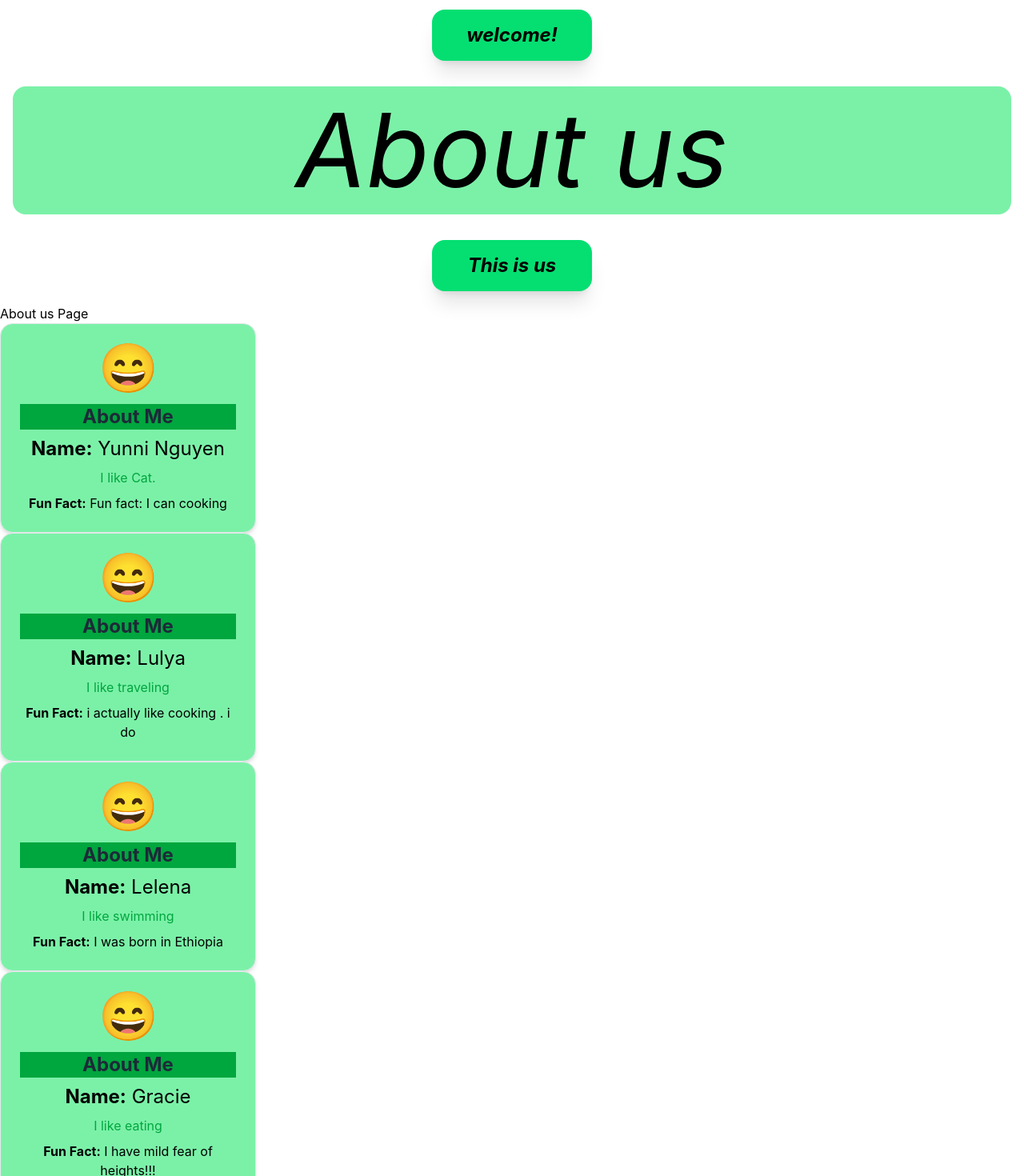
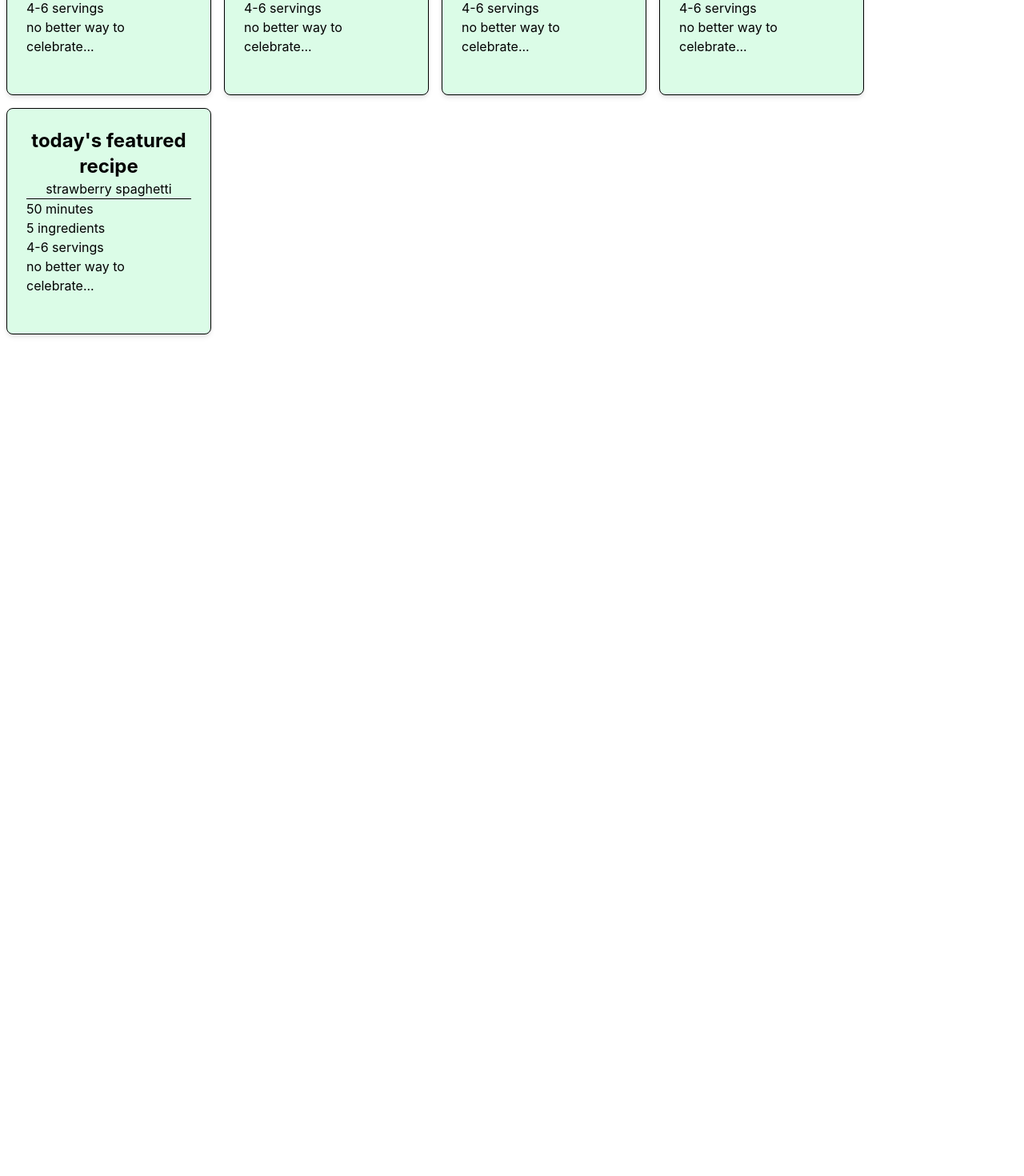
Before and after one commit to yunnimeomeo/final-project-, a React (Vite) app in the folder my-first-react-app/: page / in a window 1280 px wide. Shown: the part 220-1690 px from the top of the page at 80% size. After the commit the page ends 800 px from the top, so only its background shows below. Built offline with nearby package versions, Linux system fonts and the light colour scheme.

Commit message:
made 5 recipe cards

```diff
--- a/my-first-react-app/package.json
+++ b/my-first-react-app/package.json
@@ -10,6 +10,7 @@
     "preview": "vite preview"
   },
   "dependencies": {
+    "@material-tailwind/react": "^2.1.10",
     "@tailwindcss/vite": "^4.2.1",
     "react": "^19.2.0",
     "react-dom": "^19.2.0",
--- a/my-first-react-app/src/components/Foodcard.jsx
+++ b/my-first-react-app/src/components/Foodcard.jsx
@@ -1,41 +1,27 @@
-import AboutMeCard from "../components/AboutMeCard"
-import Title from "../components/Title"
 
-function About() {
+
+function Foodcard({recipeName,time}) {
     return (
-    <div>
 
-      <Title myTitle="About us" mySubtitle="This is us" />
-         <h1>About us Page</h1>
-          <AboutMeCard
-          name = "Yunni Nguyen"
-  bio = "I like Cat."
-  funfact = "Fun fact: I can cooking"
-  emoji = "😄"
-        />
+        <div className="m-2 p-6 bg-green-100 border rounded-lg shadow-md w-64 inline-block">
+            <h1 className="text-2xl text-center font-bold">today's featured recipe</h1>
+            <img src="" alt="" />
+            <h1 className="text-center">{recipeName}</h1>
+            <hr />
+            <p>{time} minutes</p>
+            <p>5 ingredients</p>
+            <p>4-6 servings</p>
 
-         <AboutMeCard
-          name = "Lulya"
-  bio = "I like traveling"
-  funfact = "i actually like cooking . i do"
-  emoji = "😄"
-        />
-<AboutMeCard
-          name = "Lelena"
-  bio = "I like swimming"
-  funfact = "I was born in Ethiopia"
-  emoji = "😄"
-        />
-        <AboutMeCard
-          name = "Gracie"
-  bio = "I like eating"
-  funfact = "I have mild fear of heights!!!"
-  emoji = "😄"
-        />
+            <h6>no better way to celebrate...</h6>
 
-       </div>)
+            <button></button>
 
+        </div>
+
+
+
+    )
          ;
 }
 
-export default About;
+export default Foodcard;
--- a/my-first-react-app/src/pages/Home.jsx
+++ b/my-first-react-app/src/pages/Home.jsx
@@ -1,47 +1,24 @@
-import Title from "../components/Title"
-import AboutMeCard from "../components/AboutMeCard"
+import Title from "../components/Title";
+import AboutMeCard from "../components/AboutMeCard";
+import Foodcard from "../components/Foodcard";
 
 
-function Home() {
+function Home(emoji,) {
     return (
-    <>
-          <Title myTitle="Gogett3r" mySubtitle="welcome!" />
-          <h1></h1>
-       <div>
-        <Title myTitle="About us" mySubtitle="This is us" />
-         <h1>About us Page</h1>
-          <AboutMeCard
-          name = "Yunni Nguyen"
-  bio = "I like Cat."
-  funfact = "Fun fact: I can cooking"
-  emoji = "😄"
-        />
+        <div>
+            <Foodcard
+            recipeName="strawberry waffles" time="30"/>
+             <Foodcard
+            recipeName="strawberry banana smoothie" time="10"/>
+             <Foodcard
+            recipeName="strawberry spaghetti" time="40"/>
+            <Foodcard
+            recipeName="strawberry spaghetti" time="90"/>
+            <Foodcard
+            recipeName="strawberry spaghetti" time="50"/>
+        </div>
 
-         <AboutMeCard
-          name = "Lulya"
-  bio = "I like traveling"
-  funfact = "i actually like cooking . i do"
-  emoji = "😄"
-        />
-<AboutMeCard
-          name = "Lelena"
-  bio = "I like swimming"
-  funfact = "I was born in Ethiopia"
-  emoji = "😄"
-        />
-        <AboutMeCard
-          name = "Gracie"
-  bio = "I like eating"
-  funfact = "I have mild fear of heights!!!"
-  emoji = "😄"
-        />
-
-       </div>)
-
-         ;
-
-    </>
-    )
+    );
 }
 
 export default Home;
```
Also changed, not shown: my-first-react-app/src/components/one.jpg (added), 1 other file (tests, documents, lock files or other folders).
